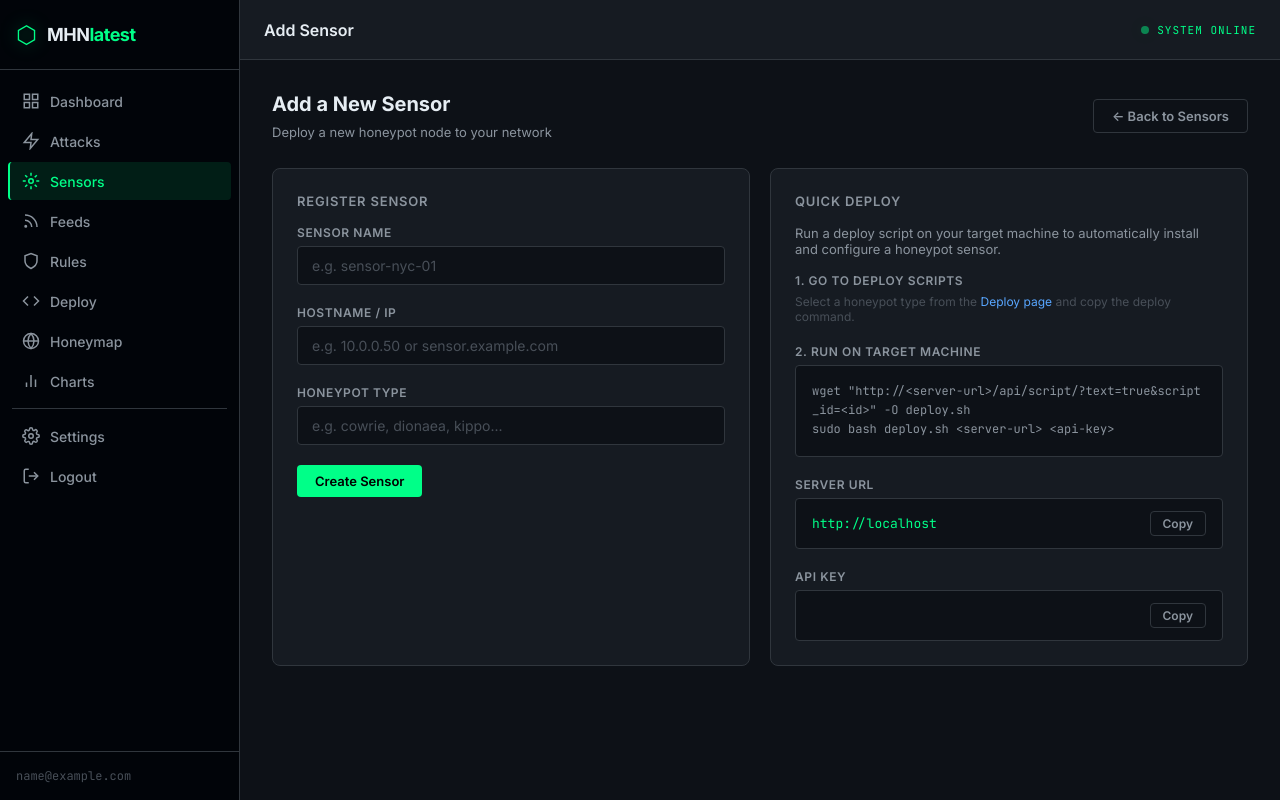
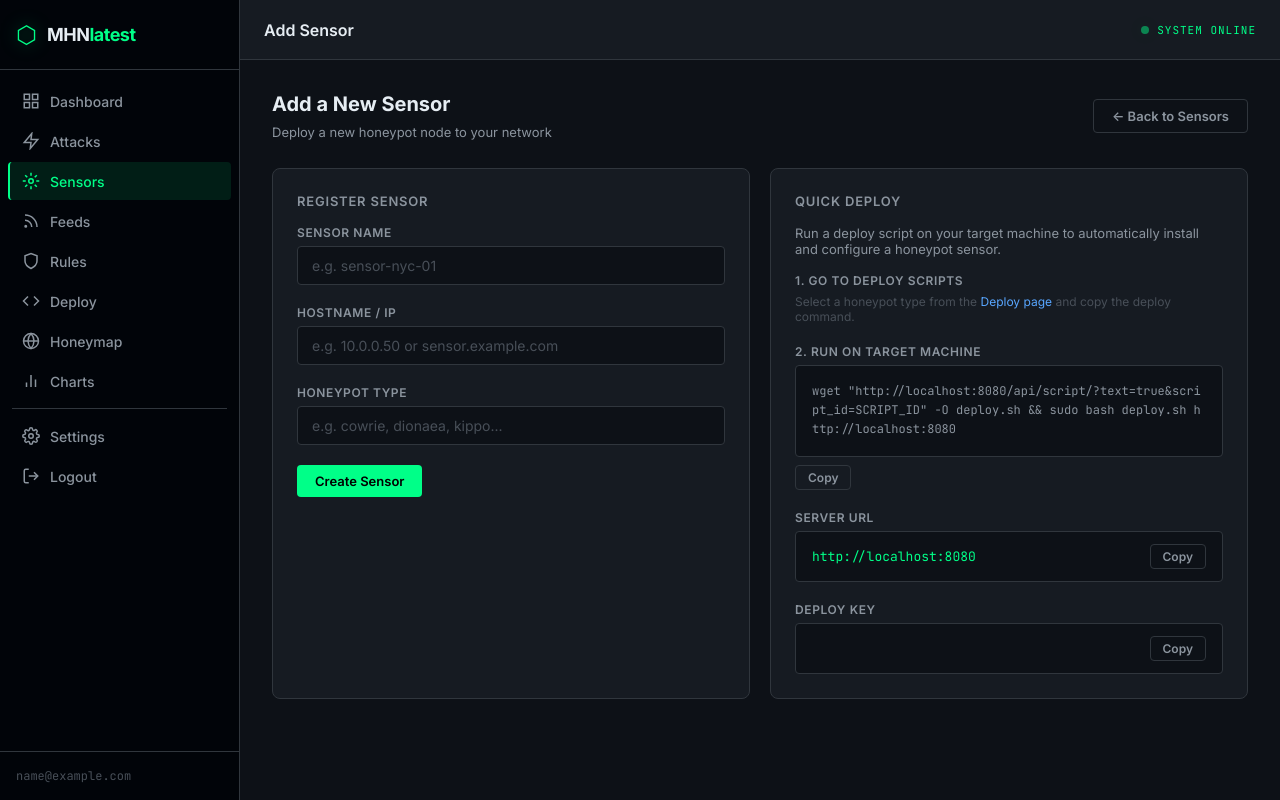
Before and after one commit to riku-ati/mhn-latest, a Flask app: page /ui/add-sensor/ in a window 1280 px wide. Run offline with Flask 3, Linux system fonts and the light colour scheme; the visitor is signed in with stand-in values (Sample User, id 1).

Commit message:
Fix deploy command to show real server URL and deploy key from config
- script.html: replace config.SERVER_URL/DEPLOY_KEY with settings.server_url/deploy_key
- add-sensor.html: same fix; deploy command now shows actual server URL and key
  instead of 'http://your-server' and 'API_KEY' placeholders

Values come from SERVER_BASE_URL and DEPLOY_KEY in .env via context processor.

Co-Authored-By: Claude Sonnet 4.6 <noreply@anthropic.com>

```diff
--- a/server/app/templates/ui/add-sensor.html
+++ b/server/app/templates/ui/add-sensor.html
@@ -71,22 +71,22 @@
 
     <div class="form-group">
       <label>2. Run on target machine</label>
-      <div class="code-block">wget "http://&lt;server-url&gt;/api/script/?text=true&amp;script_id=&lt;id&gt;" -O deploy.sh
-sudo bash deploy.sh &lt;server-url&gt; &lt;api-key&gt;</div>
+      <div class="code-block" id="deploy-cmd-example">wget "{{ settings.server_url }}/api/script/?text=true&amp;script_id=SCRIPT_ID" -O deploy.sh &amp;&amp; sudo bash deploy.sh {{ settings.server_url }} {{ settings.deploy_key }}</div>
+      <button type="button" class="btn btn-secondary btn-sm" data-copy="#deploy-cmd-example" style="margin-top:8px;">Copy</button>
     </div>
 
     <div class="form-group">
       <label>Server URL</label>
       <div class="api-key-wrap">
-        <span class="api-key-value" id="server-url">{{ config.SERVER_URL | default(request.host_url.rstrip('/')) }}</span>
+        <span class="api-key-value" id="server-url">{{ settings.server_url }}</span>
         <button type="button" class="btn btn-secondary btn-sm" data-copy="#server-url">Copy</button>
       </div>
     </div>
 
     <div class="form-group mb-0">
-      <label>API Key</label>
+      <label>Deploy Key</label>
       <div class="api-key-wrap">
-        <span class="api-key-value" id="deploy-apikey">{{ config.DEPLOY_KEY | default('Configure in Settings') }}</span>
+        <span class="api-key-value" id="deploy-apikey">{{ settings.deploy_key }}</span>
         <button type="button" class="btn btn-secondary btn-sm" data-copy="#deploy-apikey">Copy</button>
       </div>
     </div>
--- a/server/app/templates/ui/script.html
+++ b/server/app/templates/ui/script.html
@@ -61,7 +61,7 @@
         {% if script.id %}
         <div class="form-group">
           <label>Deploy Command</label>
-          <div class="code-block" id="deploy-cmd">wget "{{ config.SERVER_URL | default('http://your-server') }}/api/script/?text=true&script_id={{ script.id }}" -O deploy.sh && sudo bash deploy.sh {{ config.SERVER_URL | default('http://your-server') }} {{ config.DEPLOY_KEY | default('API_KEY') }}</div>
+          <div class="code-block" id="deploy-cmd">wget "{{ settings.server_url }}/api/script/?text=true&script_id={{ script.id }}" -O deploy.sh && sudo bash deploy.sh {{ settings.server_url }} {{ settings.deploy_key }}</div>
           <button type="button" class="btn btn-secondary btn-sm" data-copy="#deploy-cmd" style="margin-top:8px;">Copy Command</button>
         </div>
         <div class="divider"></div>
```
